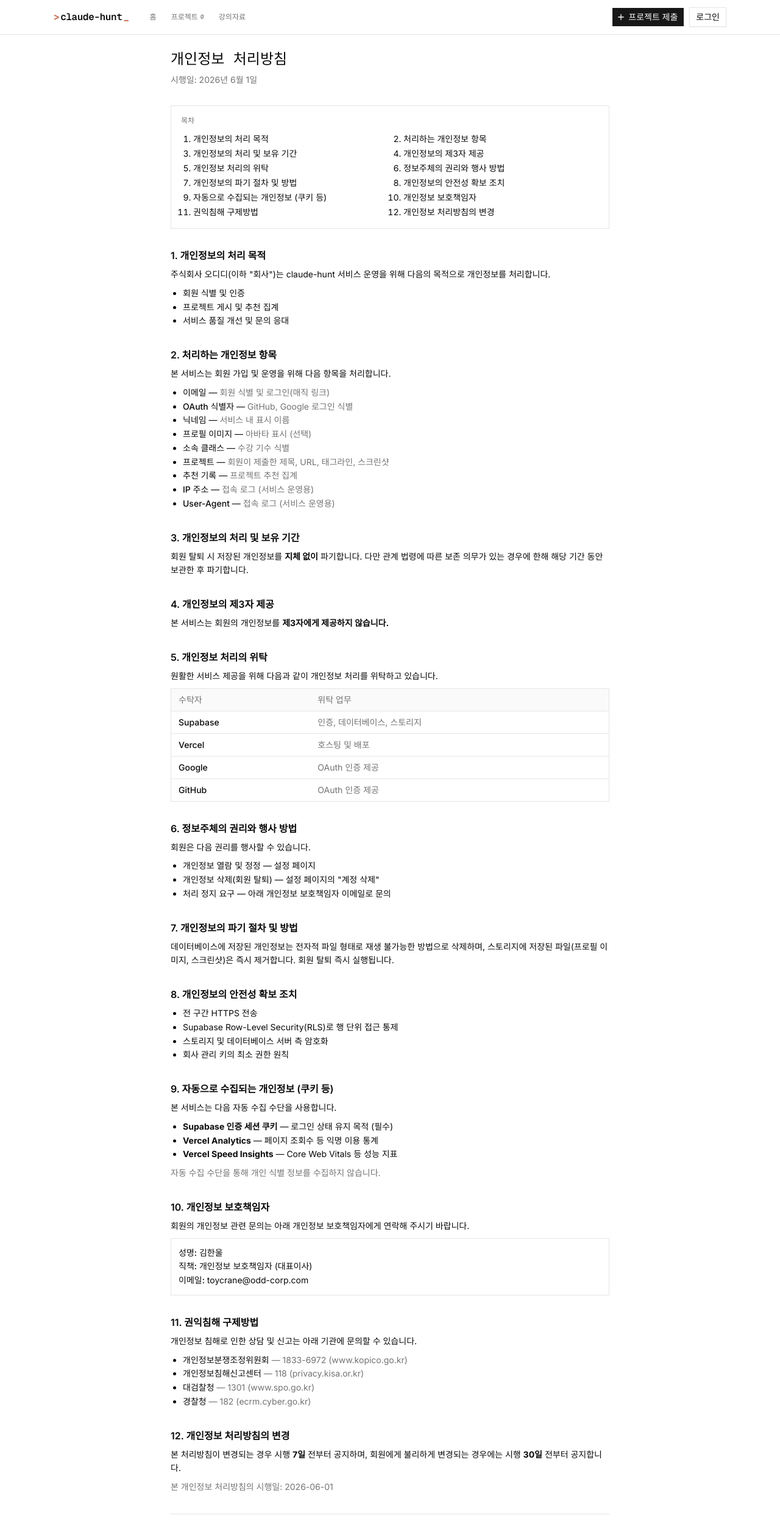
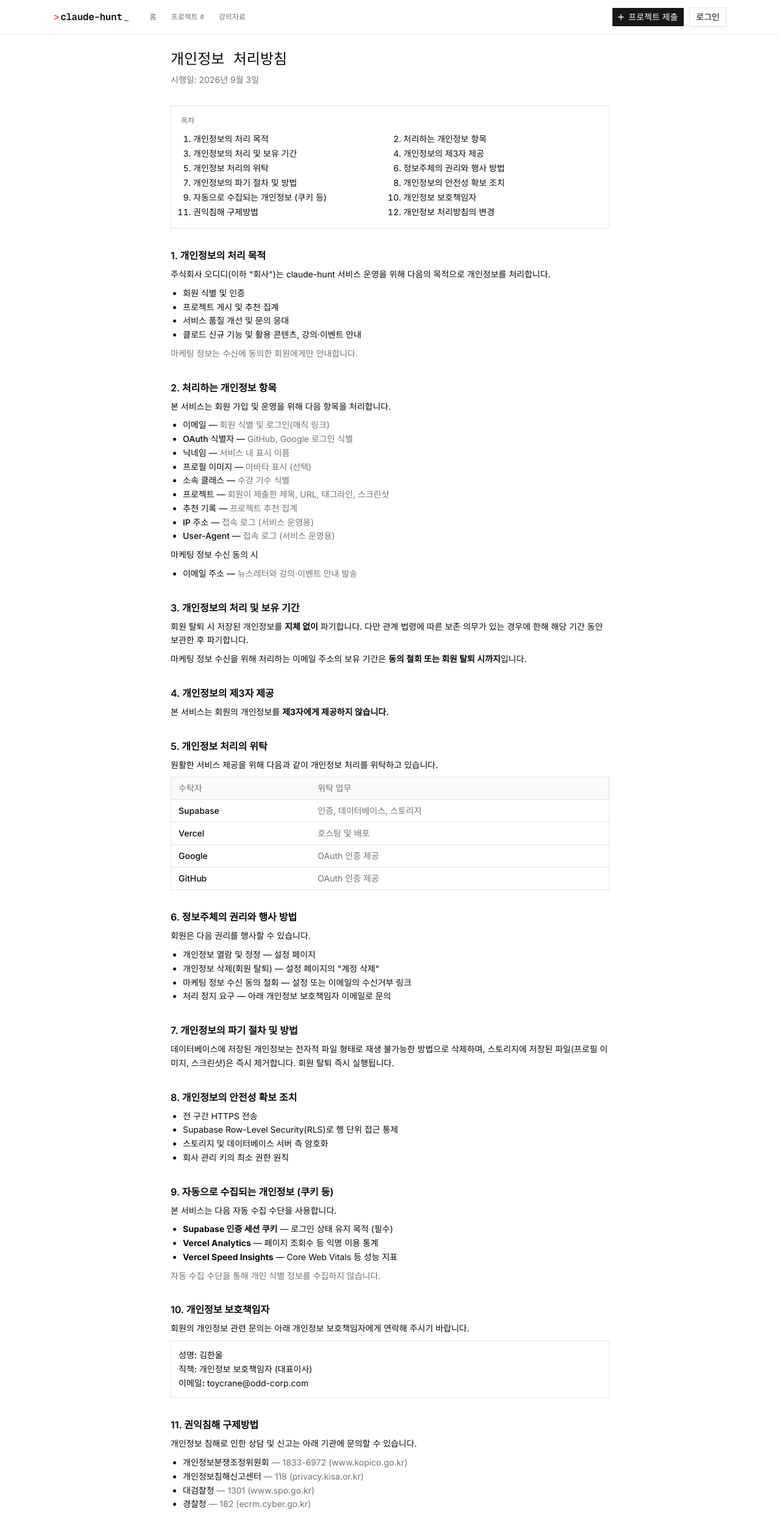
Before and after one commit to toy-crane/claude-hunt, a Next.js app: page /privacy in a window 1280 px wide. Shown: the top 2513 px of the page at 61% size. Built offline with nearby package versions, Linux system fonts and the light colour scheme; no server answers; the database is empty.

Commit message:
docs: 마케팅 개인정보 처리 내용 반영

```diff
--- a/app/(chrome)/privacy/page.tsx
+++ b/app/(chrome)/privacy/page.tsx
@@ -105,7 +105,7 @@ export default function PrivacyPage() {
     <main className="mx-auto flex min-h-svh w-full max-w-3xl flex-col gap-8 p-6">
       <header className="flex flex-col gap-2">
         <h1 className="font-heading font-medium text-2xl">개인정보 처리방침</h1>
-        <p className="text-muted-foreground text-sm">시행일: 2026년 6월 1일</p>
+        <p className="text-muted-foreground text-sm">시행일: 2026년 9월 3일</p>
       </header>
 
       <nav aria-label="목차" className="rounded-md border p-4">
@@ -137,7 +137,11 @@ export default function PrivacyPage() {
             <li>회원 식별 및 인증</li>
             <li>프로젝트 게시 및 추천 집계</li>
             <li>서비스 품질 개선 및 문의 응대</li>
+            <li>클로드 신규 기능 및 활용 콘텐츠, 강의·이벤트 안내</li>
           </ul>
+          <p className="text-muted-foreground">
+            마케팅 정보는 수신에 동의한 회원에게만 안내합니다.
+          </p>
         </section>
 
         <section aria-labelledby="p-2" className="flex flex-col gap-2">
@@ -153,6 +157,15 @@ export default function PrivacyPage() {
               </li>
             ))}
           </ul>
+          <p className="font-medium">마케팅 정보 수신 동의 시</p>
+          <ul className="list-disc pl-5">
+            <li>
+              <span className="font-medium">이메일 주소</span> —{" "}
+              <span className="text-muted-foreground">
+                뉴스레터와 강의·이벤트 안내 발송
+              </span>
+            </li>
+          </ul>
         </section>
 
         <section aria-labelledby="p-3" className="flex flex-col gap-2">
@@ -163,6 +176,10 @@ export default function PrivacyPage() {
             회원 탈퇴 시 저장된 개인정보를 <strong>지체 없이</strong>{" "}
             파기합니다. 다만 관계 법령에 따른 보존 의무가 있는 경우에 한해 해당
             기간 동안 보관한 후 파기합니다.
+          </p>
+          <p>
+            마케팅 정보 수신을 위해 처리하는 이메일 주소의 보유 기간은{" "}
+            <strong>동의 철회 또는 회원 탈퇴 시까지</strong>입니다.
           </p>
         </section>
 
@@ -214,6 +231,10 @@ export default function PrivacyPage() {
           <ul className="list-disc pl-5">
             <li>개인정보 열람 및 정정 — 설정 페이지</li>
             <li>개인정보 삭제(회원 탈퇴) — 설정 페이지의 "계정 삭제"</li>
+            <li>
+              마케팅 정보 수신 동의 철회 —{" "}
+              <span>설정 또는 이메일의 수신거부 링크</span>
+            </li>
             <li>처리 정지 요구 — 아래 개인정보 보호책임자 이메일로 문의</li>
           </ul>
         </section>
@@ -316,7 +337,7 @@ export default function PrivacyPage() {
             <strong>30일</strong> 전부터 공지합니다.
           </p>
           <p className="text-muted-foreground">
-            본 개인정보 처리방침의 시행일: 2026-06-01
+            본 개인정보 처리방침의 시행일: 2026-09-03
           </p>
         </section>
       </article>
@@ -345,7 +366,7 @@ export default function PrivacyPage() {
           이메일: toycrane@odd-corp.com
         </span>
         <span className="mt-1 text-muted-foreground text-xs">
-          시행일: 2026-06-01
+          시행일: 2026-09-03
         </span>
       </aside>
     </main>
```
Also changed, not shown: 1 other file (tests, documents, lock files or other folders).
